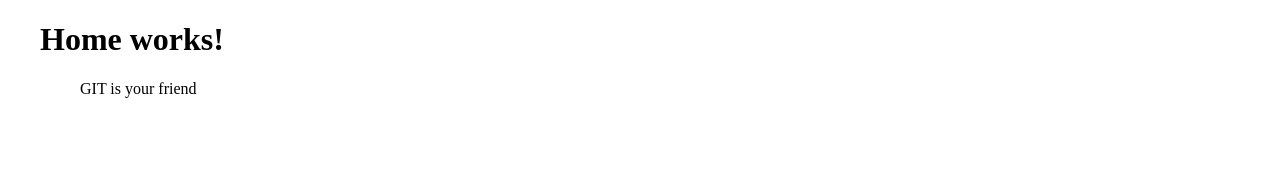
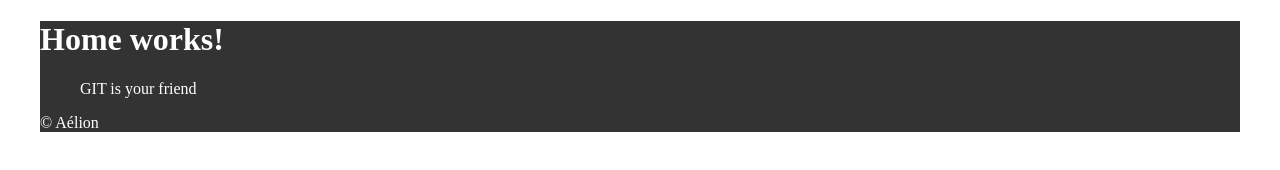
Before and after one commit to dacodemaniak/git-search, a plain HTML site: page index.html in a window 1280 px wide. Drawn offline with Linux system fonts and the light colour scheme.

Commit message:
Update index stack

```diff
--- a/assets/css/custom.css
+++ b/assets/css/custom.css
@@ -6,4 +6,6 @@ body {
 body .container {
     width: 1200px;
     margin: 0 auto;
+    background-color: #333;
+    color: #fff;
 }
--- a/index.html
+++ b/index.html
@@ -7,8 +7,15 @@
     </head>
     <body>
         <div class="container">
-            <h1>Home works!</h1>
+            <header>
+               <h1>Home works!</h1>
+            </header>
+
             <blockquote>GIT is your friend</blockquote>
+
+            <footer>
+                &copy; Aélion
+            </footer>
         </div>
         <script src="./assets/js/main.js" type="module"></script>
     </body>
```
